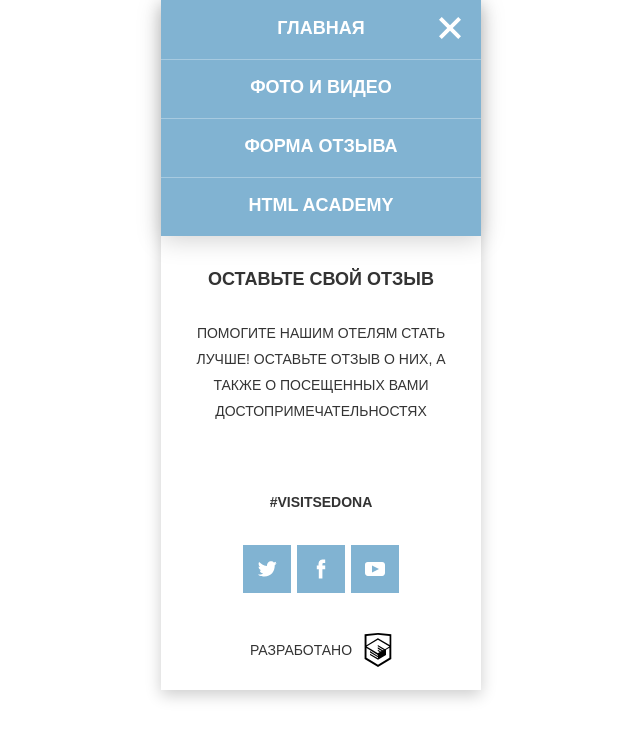
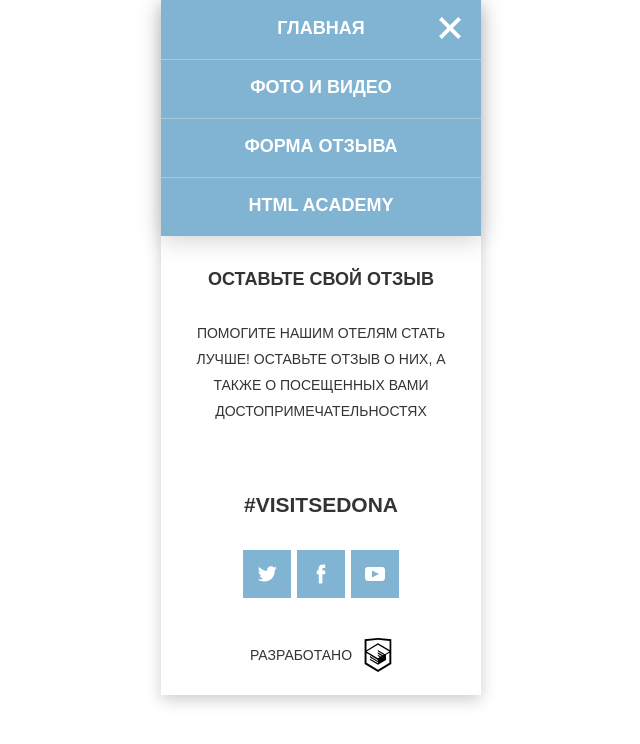
Before and after one commit to yyakimov/dodo-html-school, a website: page form.html in a window 1280 px wide. Shown: the whole page, without its empty margins (319-959 px from the left). Drawn offline with Linux system fonts and the light colour scheme.

Commit message:
Lesson 5
Add style for hashtag

```diff
--- a/form.html
+++ b/form.html
@@ -100,7 +100,7 @@
       </section>
     </main>
     <footer class="footer">
-      <strong class="hashtag">#visitsedona</strong>
+      <strong class="hashtag title-m">#visitsedona</strong>
       <ul class="social-list">
         <li class="social-list__item">
           <a class="social-link" href="#" target="_blank">
```
